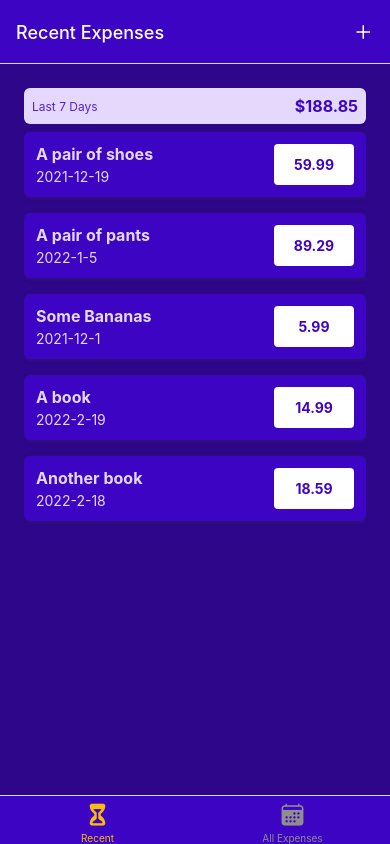
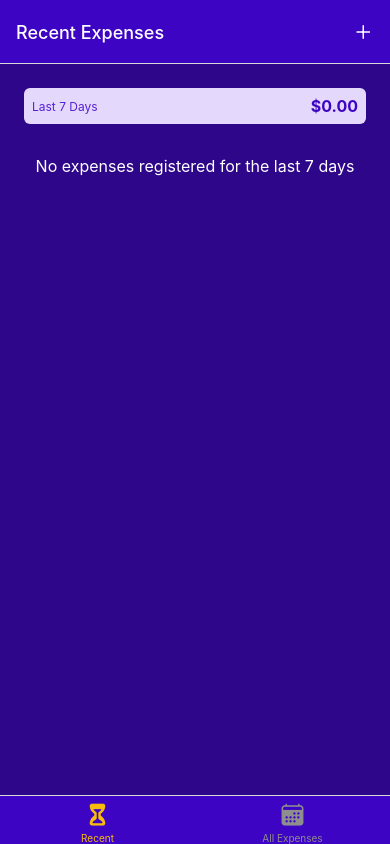
Before and after one commit to michaelperf/expense-tracker, a React Native app: screen /RecentExpenses in a window 390 px wide. Built offline with nearby package versions, Linux system fonts and the light colour scheme.

Commit message:
further updates

```diff
--- a/App.js
+++ b/App.js
@@ -3,11 +3,13 @@
 import { createNativeStackNavigator } from '@react-navigation/native-stack';
 import { createBottomTabNavigator } from '@react-navigation/bottom-tabs';
 import { Ionicons } from '@expo/vector-icons';
+
 import ManageExpense from './screens/ManageExpense';
 import RecentExpenses from './screens/RecentExpenses';
 import AllExpenses from './screens/AllExpenses';
 import { GlobalStyles } from './constants/styles';
 import IconButton from './components/UI/IconButton';
+import ExpensesContextProvider from './store/expenses-context';
 
 const Stack = createNativeStackNavigator();
 const BottomTabs = createBottomTabNavigator();
@@ -61,7 +63,8 @@
 export default function App() {
   return (
     <>
-      <StatusBar style='auto' />
+      <StatusBar style='light' />
+      <ExpensesContextProvider>
         <NavigationContainer>
           <Stack.Navigator
             screenOptions={{
@@ -83,6 +86,7 @@
             />
           </Stack.Navigator>
         </NavigationContainer>
+      </ExpensesContextProvider>
     </>
   );
 }
--- a/components/ExpensesOutput/ExpensesOutput.js
+++ b/components/ExpensesOutput/ExpensesOutput.js
@@ -1,46 +1,19 @@
-import { StyleSheet, View } from 'react-native';
+import { StyleSheet, Text, View } from 'react-native';
 import ExpensesSummary from './ExpensesSummary';
 import ExpensesList from './ExpensesList';
 import { GlobalStyles } from '../../constants/styles';
 
-const DUMMY_EXPENSES = [
-  {
-    id: 'e1',
-    description: 'A pair of shoes',
-    amount: 59.99,
-    date: new Date('2021-12-19'),
-  },
-  {
-    id: 'e2',
-    description: 'A pair of pants',
-    amount: 89.29,
-    date: new Date('2022-01-05'),
-  },
-  {
-    id: 'e3',
-    description: 'Some Bananas',
-    amount: 5.99,
-    date: new Date('2021-12-01'),
-  },
-  {
-    id: 'e4',
-    description: 'A book',
-    amount: 14.99,
-    date: new Date('2022-02-19'),
-  },
-  {
-    id: 'e5',
-    description: 'Another book',
-    amount: 18.59,
-    date: new Date('2022-02-18'),
-  },
-];
+const ExpensesOutput = ({ expenses, expensesPeriod, fallbackText }) => {
+  let content = <Text style={styles.infoText}>{fallbackText}</Text>;
 
-const ExpensesOutput = ({ expenses, expensesPeriod }) => {
+  if (expenses.length > 0) {
+    content = <ExpensesList expenses={expenses} />;
+  }
+
   return (
     <View style={styles.container}>
-      <ExpensesSummary expenses={DUMMY_EXPENSES} periodName={expensesPeriod} />
-      <ExpensesList expenses={DUMMY_EXPENSES} />
+      <ExpensesSummary expenses={expenses} periodName={expensesPeriod} />
+      {content}
     </View>
   );
 };
@@ -55,4 +28,10 @@
     paddingBottom: 0,
     backgroundColor: GlobalStyles.colors.primary700,
   },
+  infoText: {
+    color: 'white',
+    fontSize: 16,
+    textAlign: 'center',
+    marginTop: 32,
+  },
 });
--- /dev/null
+++ b/components/ManageExpense/ExpenseForm.js
@@ -0,0 +1,34 @@
+import { View } from 'react-native';
+import Input from './Input';
+
+const ExpenseForm = () => {
+  const amountChangedHandler = () => {};
+
+  return (
+    <View>
+      <Input
+        label='Amount'
+        textInputConfig={{
+          keyboardType: 'decimal-pad',
+          onChangeText: amountChangedHandler,
+        }}
+      />
+      <Input
+        label='Date'
+        textInputConfig={{
+          placeholder: 'YYYY-MM-DD',
+          maxLength: 10,
+          onChangeText: () => {},
+        }}
+      />
+      <Input
+        label='Description'
+        textInputConfig={{
+          multiline: true,
+        }}
+      />
+    </View>
+  );
+};
+
+export default ExpenseForm;
--- /dev/null
+++ b/components/ManageExpense/Input.js
@@ -0,0 +1,12 @@
+import { View, Text, TextInput } from 'react-native';
+
+const Input = ({ label, textInputConfig }) => {
+  return (
+    <View>
+      <Text>{label}</Text>
+      <TextInput {...textInputConfig} />
+    </View>
+  );
+};
+
+export default Input;
--- a/screens/AllExpenses.js
+++ b/screens/AllExpenses.js
@@ -1,7 +1,16 @@
+import { useContext } from 'react';
 import ExpensesOutput from '../components/ExpensesOutput/ExpensesOutput';
+import { ExpensesContext } from '../store/expenses-context';
 
 const AllExpenses = () => {
-  return <ExpensesOutput expensesPeriod={'Total'} />;
+  const expensesCtx = useContext(ExpensesContext);
+  return (
+    <ExpensesOutput
+      expenses={expensesCtx.expenses}
+      expensesPeriod={'Total'}
+      fallbackText='No registered expenses found'
+    />
+  );
 };
 
 export default AllExpenses;
--- a/screens/ManageExpense.js
+++ b/screens/ManageExpense.js
@@ -1,10 +1,13 @@
-import { useLayoutEffect } from 'react';
-import { StyleSheet, Text, View } from 'react-native';
+import { useContext, useLayoutEffect } from 'react';
+import { StyleSheet, Text, TextInput, View } from 'react-native';
 import IconButton from '../components/UI/IconButton';
 import { GlobalStyles } from '../constants/styles';
 import Button from '../components/UI/Button';
+import { ExpensesContext } from '../store/expenses-context';
+import ExpenseForm from '../components/ManageExpense/ExpenseForm';
 
 const ManageExpense = ({ route, navigation }) => {
+  const expensesCtx = useContext(ExpensesContext);
   const editedExpenseId = route.params?.expenseId;
   const isEditing = !!editedExpenseId;
 
@@ -15,6 +18,7 @@
   }, [navigation, isEditing]);
 
   const deleteExpenseHandler = () => {
+    expensesCtx.deleteExpense(editedExpenseId);
     navigation.goBack();
   };
 
@@ -23,11 +27,25 @@
   };
 
   const confirmHandler = () => {
+    if (isEditing) {
+      expensesCtx.updateExpense(editedExpenseId, {
+        description: 'Test!!!',
+        amount: 29.99,
+        date: new Date('2023-05-20'),
+      });
+    } else {
+      expensesCtx.addExpense({
+        description: 'Test',
+        amount: 19.99,
+        date: new Date('2023-05-19'),
+      });
+    }
     navigation.goBack();
   };
 
   return (
     <View style={styles.container}>
+      <ExpenseForm />
       <View style={styles.buttons}>
         <Button style={styles.button} mode='flat' onPress={cancelHandler}>
           Cancel
--- a/screens/RecentExpenses.js
+++ b/screens/RecentExpenses.js
@@ -1,7 +1,24 @@
+import { useContext } from 'react';
 import ExpensesOutput from '../components/ExpensesOutput/ExpensesOutput';
+import { ExpensesContext } from '../store/expenses-context';
+import { getDateMinusDays } from '../util/date';
 
 const RecentExpenses = () => {
-  return <ExpensesOutput expensesPeriod={'Last 7 Days'} />;
+  const expensesCtx = useContext(ExpensesContext);
+  const recentExpenses = expensesCtx.expenses.filter((expense) => {
+    const today = new Date();
+    const date7DaysAgo = getDateMinusDays(today, 7);
+
+    return expense.date > date7DaysAgo;
+  });
+
+  return (
+    <ExpensesOutput
+      expenses={recentExpenses}
+      expensesPeriod={'Last 7 Days'}
+      fallbackText='No expenses registered for the last 7 days'
+    />
+  );
 };
 
 export default RecentExpenses;
--- /dev/null
+++ b/store/expenses-context.js
@@ -0,0 +1,117 @@
+import { createContext, useReducer } from 'react';
+
+const DUMMY_EXPENSES = [
+  {
+    id: 'e1',
+    description: 'A pair of shoes',
+    amount: 59.99,
+    date: new Date('2021-12-19'),
+  },
+  {
+    id: 'e2',
+    description: 'A pair of trousers',
+    amount: 89.29,
+    date: new Date('2022-01-05'),
+  },
+  {
+    id: 'e3',
+    description: 'Some bananas',
+    amount: 5.99,
+    date: new Date('2021-12-01'),
+  },
+  {
+    id: 'e4',
+    description: 'A book',
+    amount: 14.99,
+    date: new Date('2022-02-19'),
+  },
+  {
+    id: 'e5',
+    description: 'Another book',
+    amount: 18.59,
+    date: new Date('2022-02-18'),
+  },
+  {
+    id: 'e6',
+    description: 'A pair of trousers',
+    amount: 89.29,
+    date: new Date('2022-01-05'),
+  },
+  {
+    id: 'e7',
+    description: 'Some bananas',
+    amount: 5.99,
+    date: new Date('2021-12-01'),
+  },
+  {
+    id: 'e8',
+    description: 'A book',
+    amount: 14.99,
+    date: new Date('2022-02-19'),
+  },
+  {
+    id: 'e9',
+    description: 'Another book',
+    amount: 18.59,
+    date: new Date('2022-02-18'),
+  },
+];
+
+export const ExpensesContext = createContext({
+  expenses: [],
+  addExpense: ({ description, amount, date }) => {},
+  deleteExpense: (id) => {},
+  updateExpense: (id, { description, amount, date }) => {},
+});
+
+function expensesReducer(state, action) {
+  switch (action.type) {
+    case 'ADD':
+      const id = new Date().toString() + Math.random().toString();
+      return [{ ...action.payload, id: id }, ...state];
+    case 'UPDATE':
+      const updatableExpenseIndex = state.findIndex(
+        (expense) => expense.id === action.payload.id
+      );
+      const updatableExpense = state[updatableExpenseIndex];
+      const updatedItem = { ...updatableExpense, ...action.payload.data };
+      const updatedExpenses = [...state];
+      updatedExpenses[updatableExpenseIndex] = updatedItem;
+      return updatedExpenses;
+    case 'DELETE':
+      return state.filter((expense) => expense.id !== action.payload);
+    default:
+      return state;
+  }
+}
+
+function ExpensesContextProvider({ children }) {
+  const [expensesState, dispatch] = useReducer(expensesReducer, DUMMY_EXPENSES);
+
+  function addExpense(expenseData) {
+    dispatch({ type: 'ADD', payload: expenseData });
+  }
+
+  function deleteExpense(id) {
+    dispatch({ type: 'DELETE', payload: id });
+  }
+
+  function updateExpense(id, expenseData) {
+    dispatch({ type: 'UPDATE', payload: { id: id, data: expenseData } });
+  }
+
+  const value = {
+    expenses: expensesState,
+    addExpense: addExpense,
+    deleteExpense: deleteExpense,
+    updateExpense: updateExpense,
+  };
+
+  return (
+    <ExpensesContext.Provider value={value}>
+      {children}
+    </ExpensesContext.Provider>
+  );
+}
+
+export default ExpensesContextProvider;
--- a/util/date.js
+++ b/util/date.js
@@ -1,3 +1,7 @@
 export const getFormattedDate = (date) => {
   return `${date.getFullYear()}-${date.getMonth() + 1}-${date.getDate()}`;
 };
+
+export const getDateMinusDays = (date, days) => {
+  return new Date(date.getFullYear(), date.getMonth(), date.getDate() - days);
+};
```
Lines whose indentation alone changed are shown as unchanged.
